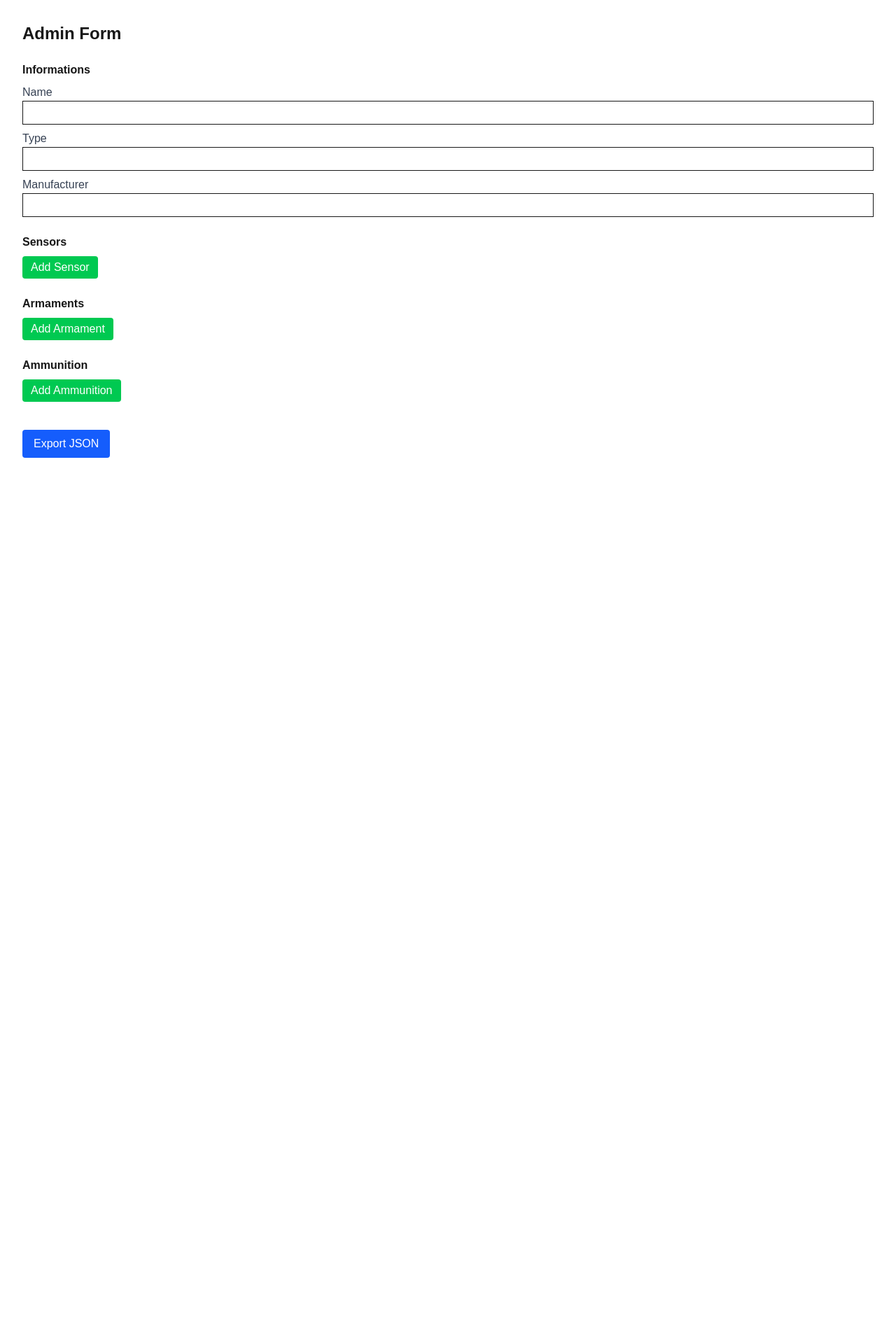
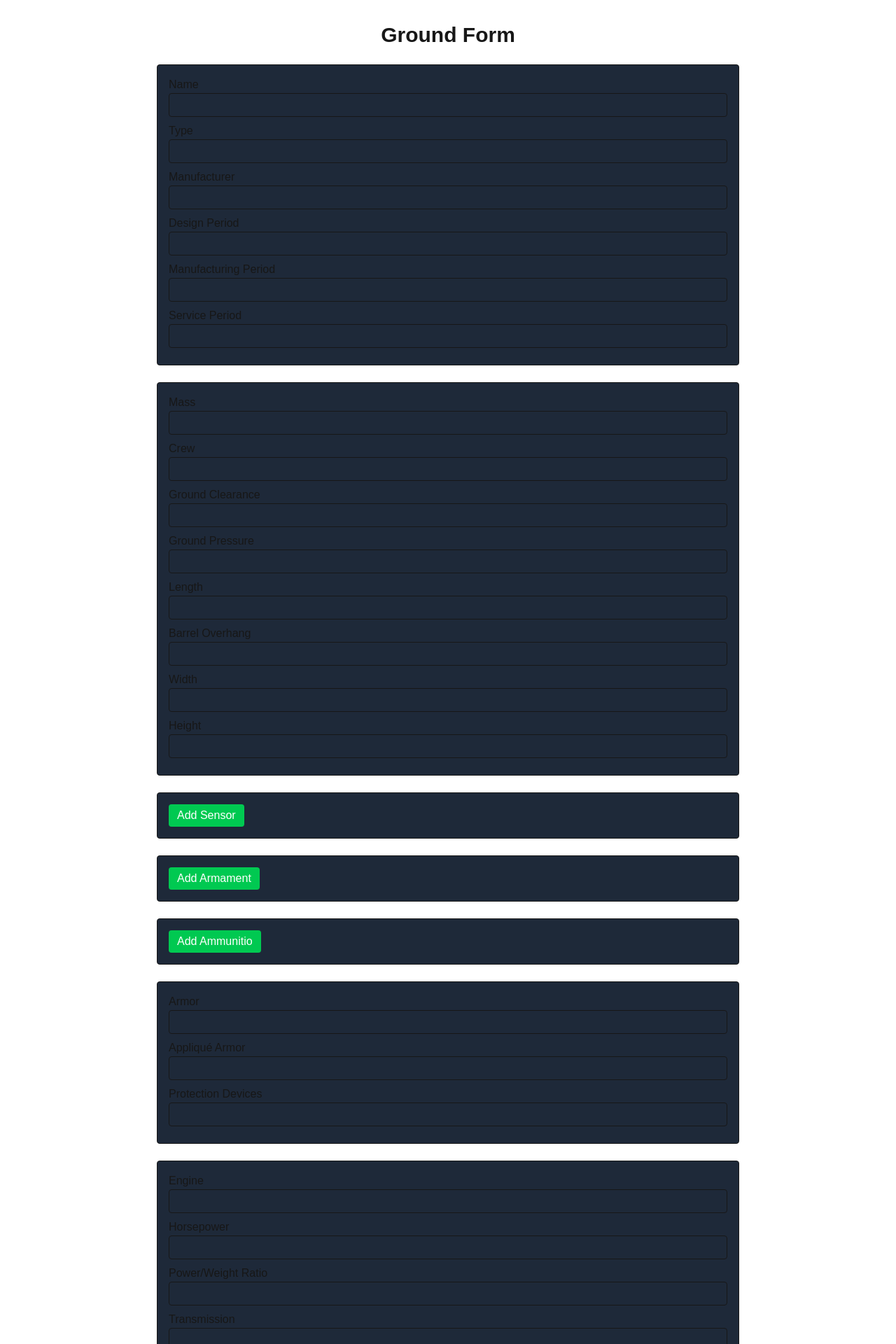
Before and after one commit to SirKalany/Strife-Article-Maker, a Next.js app: page /ground in a window 1280 px wide. Shown: the top 1920 px of the page at 70% size. Before the commit the page ends 800 px from the top, so only its background shows below. Built offline with nearby package versions, Linux system fonts and the light colour scheme.

Commit message:
Added all infos to ground

```diff
--- a/src/app/ground/page.tsx
+++ b/src/app/ground/page.tsx
@@ -24,172 +24,174 @@ type Ammunition = {
 };
 
 export default function AdminForm() {
+  // === State for each block ===
   const [infos, setInfos] = useState<InfoField[]>([
     { label: "Name", value: "" },
     { label: "Type", value: "" },
     { label: "Manufacturer", value: "" },
+    { label: "Design Period", value: "" },
+    { label: "Manufacturing Period", value: "" },
+    { label: "Service Period", value: "" },
+  ]);
+
+  const [dimensions, setDimensions] = useState<InfoField[]>([
+    { label: "Mass", value: "" },
+    { label: "Crew", value: "" },
+    { label: "Ground Clearance", value: "" },
+    { label: "Ground Pressure", value: "" },
+    { label: "Length", value: "" },
+    { label: "Barrel Overhang", value: "" },
+    { label: "Width", value: "" },
+    { label: "Height", value: "" },
   ]);
 
   const [sensors, setSensors] = useState<Sensor[]>([]);
   const [armaments, setArmaments] = useState<Armament[]>([]);
   const [ammunitions, setAmmunitions] = useState<Ammunition[]>([]);
+  const [protection, setProtection] = useState<InfoField[]>([
+    { label: "Armor", value: "" },
+    { label: "Appliqué Armor", value: "" },
+    { label: "Protection Devices", value: "" },
+  ]);
+  const [automotive, setAutomotive] = useState<InfoField[]>([
+    { label: "Engine", value: "" },
+    { label: "Horsepower", value: "" },
+    { label: "Power/Weight Ratio", value: "" },
+    { label: "Transmission", value: "" },
+    { label: "Gearbox", value: "" },
+    { label: "Suspension", value: "" },
+    { label: "Fuel Type", value: "" },
+    { label: "Fuel Capacity", value: "" },
+  ]);
+  const [performances, setPerformances] = useState<InfoField[]>([
+    { label: "Operational Range", value: "" },
+    { label: "On Road Speed", value: "" },
+    { label: "Cross-Country Speed", value: "" },
+    { label: "Amphibious", value: "" },
+  ]);
 
   // === Handlers ===
-  const handleInfoChange = (idx: number, value: string) => {
-    const copy = [...infos];
+  const handleFieldChange = (setter: any, idx: number, value: string) => {
+    const copy = [...setter];
     copy[idx].value = value;
-    setInfos(copy);
+    setter(copy);
   };
 
-  const addSensor = () => setSensors([...sensors, { Name: "", Type: "", Purpose: "" }]);
-  const removeSensor = (idx: number) => setSensors(sensors.filter((_, i) => i !== idx));
-  const updateSensor = (idx: number, field: keyof Sensor, value: string) => {
-    const copy = [...sensors];
-    copy[idx][field] = value;
-    setSensors(copy);
-  };
+  const renderFields = (fields: InfoField[], setter: any) =>
+    fields.map((field, idx) => (
+      <div key={idx} className="mb-2">
+        <label className="block font-medium">{field.label}</label>
+        <input
+          type="text"
+          value={field.value}
+          onChange={(e) => {
+            const copy = [...fields];
+            copy[idx].value = e.target.value;
+            setter(copy);
+          }}
+          className="border rounded p-1 w-full"
+        />
+      </div>
+    ));
 
-  const addArmament = () =>
-    setArmaments([...armaments, { Category: "", Name: "", Mount: "", Ammunition: "", Stabilizer: "" }]);
-  const removeArmament = (idx: number) => setArmaments(armaments.filter((_, i) => i !== idx));
-  const updateArmament = (idx: number, field: keyof Armament, value: string) => {
-    const copy = [...armaments];
-    copy[idx][field] = value;
-    setArmaments(copy);
-  };
-
-  const addAmmunition = () => setAmmunitions([...ammunitions, { Name: "", Type: "", Velocity: "", Mass: "" }]);
-  const removeAmmunition = (idx: number) => setAmmunitions(ammunitions.filter((_, i) => i !== idx));
-  const updateAmmunition = (idx: number, field: keyof Ammunition, value: string) => {
-    const copy = [...ammunitions];
-    copy[idx][field] = value;
-    setAmmunitions(copy);
-  };
+  const renderList = (
+    list: any[],
+    setter: any,
+    fields: string[],
+    emptyTemplate: any,
+    title: string
+  ) => (
+    <>
+      {list.map((item, idx) => (
+        <div key={idx} className="border rounded p-2 mb-3 relative shadow-sm">
+          {fields.map((field) => (
+            <div key={field} className="mb-1">
+              <label className="block font-medium">{field}</label>
+              <input
+                type="text"
+                value={item[field] || ""}
+                onChange={(e) => {
+                  const copy = [...list];
+                  copy[idx][field] = e.target.value;
+                  setter(copy);
+                }}
+                className="border rounded p-1 w-full"
+              />
+            </div>
+          ))}
+          <button
+            type="button"
+            onClick={() => setter(list.filter((_, i) => i !== idx))}
+            className="absolute top-2 right-2 bg-red-500 text-white px-2 py-1 rounded hover:bg-red-600"
+          >
+            Remove
+          </button>
+        </div>
+      ))}
+      <button
+        type="button"
+        onClick={() => setter([...list, emptyTemplate])}
+        className="bg-green-500 text-white px-3 py-1 rounded hover:bg-green-600"
+      >
+        Add {title.slice(0, -1)}
+      </button>
+    </>
+  );
 
   const exportJSON = () => {
     const json = {
       INFORMATIONS: Object.fromEntries(infos.map((i) => [i.label, i.value])),
+      DIMENSIONS: Object.fromEntries(dimensions.map((i) => [i.label, i.value])),
       SENSORS: sensors,
       ARMAMENT: armaments,
       "AVAILABLE AMMUNITION": ammunitions,
+      PROTECTION: Object.fromEntries(protection.map((i) => [i.label, i.value])),
+      AUTOMOTIVE: Object.fromEntries(automotive.map((i) => [i.label, i.value])),
+      PERFORMANCES: Object.fromEntries(performances.map((i) => [i.label, i.value])),
     };
     console.log(JSON.stringify(json, null, 2));
     alert("Check console for JSON output!");
   };
 
   return (
-    <div className="p-8 space-y-6">
-      <h1 className="text-2xl font-bold">Admin Form</h1>
+    <div className="p-8 space-y-6 max-w-4xl mx-auto">
+      <h1 className="text-3xl font-bold mb-6 text-center">Ground Form</h1>
 
-      <section className="space-y-2">
-        <h2 className="font-semibold">Informations</h2>
-        {infos.map((info, idx) => (
-          <div key={idx}>
-            <label className="block text-gray-700">{info.label}</label>
-            <input
-              type="text"
-              value={info.value}
-              onChange={(e) => handleInfoChange(idx, e.target.value)}
-              className="border p-1 w-full"
-            />
-          </div>
-        ))}
+      {/* Blocks */}
+      <section className="border rounded p-4 bg-gray-800">{renderFields(infos, setInfos)}</section>
+      <section className="border rounded p-4 bg-gray-800">{renderFields(dimensions, setDimensions)}</section>
+      <section className="border rounded p-4 bg-gray-800">{renderList(sensors, setSensors, ["Name", "Type", "Purpose"], { Name: "", Type: "", Purpose: "" }, "Sensors")}</section>
+      <section className="border rounded p-4 bg-gray-800">
+        {renderList(
+          armaments,
+          setArmaments,
+          ["Category", "Name", "Mount", "Ammunition", "Vertical Guidance", "Horizontal Guidance", "Stabilizer"],
+          { Category: "", Name: "", Mount: "", Ammunition: "", "Vertical Guidance": "", "Horizontal Guidance": "", Stabilizer: "" },
+          "Armaments"
+        )}
       </section>
+      <section className="border rounded p-4 bg-gray-800">
+        {renderList(
+          ammunitions,
+          setAmmunitions,
+          ["Name", "Type", "Velocity", "Penetration", "Mass", "Explosive Mass", "TNT Equivalent"],
+          { Name: "", Type: "", Velocity: "", Penetration: "", Mass: "", "Explosive Mass": "", "TNT Equivalent": "" },
+          "Ammunition"
+        )}
+      </section>
+      <section className="border rounded p-4 bg-gray-800">{renderFields(protection, setProtection)}</section>
+      <section className="border rounded p-4 bg-gray-800">{renderFields(automotive, setAutomotive)}</section>
+      <section className="border rounded p-4 bg-gray-800">{renderFields(performances, setPerformances)}</section>
 
-      <section className="space-y-2">
-        <h2 className="font-semibold">Sensors</h2>
-        {sensors.map((sensor, idx) => (
-          <div key={idx} className="border p-2 space-y-1 relative">
-            {(["Name", "Type", "Purpose"] as (keyof Sensor)[]).map((field) => (
-              <div key={field}>
-                <label>{field}</label>
-                <input
-                  type="text"
-                  value={sensor[field]}
-                  onChange={(e) => updateSensor(idx, field, e.target.value)}
-                  className="border p-1 w-full"
-                />
-              </div>
-            ))}
-            <button
-              type="button"
-              onClick={() => removeSensor(idx)}
-              className="absolute top-2 right-2 bg-red-500 text-white px-2 py-1 rounded"
-            >
-              Remove
-            </button>
-          </div>
-        ))}
-        <button type="button" onClick={addSensor} className="bg-green-500 text-white px-3 py-1 rounded">
-          Add Sensor
+      <div className="text-center mt-6">
+        <button
+          type="button"
+          onClick={exportJSON}
+          className="bg-blue-600 text-white px-6 py-3 rounded hover:bg-blue-700"
+        >
+          Export JSON
         </button>
-      </section>
-
-      <section className="space-y-2">
-        <h2 className="font-semibold">Armaments</h2>
-        {armaments.map((arm, idx) => (
-          <div key={idx} className="border p-2 space-y-1 relative">
-            {(["Category", "Name", "Mount", "Ammunition", "Vertical Guidance", "Horizontal Guidance", "Stabilizer"] as (keyof Armament)[]).map(
-              (field) => (
-                <div key={field}>
-                  <label>{field}</label>
-                  <input
-                    type="text"
-                    value={arm[field] || ""}
-                    onChange={(e) => updateArmament(idx, field, e.target.value)}
-                    className="border p-1 w-full"
-                  />
-                </div>
-              )
-            )}
-            <button
-              type="button"
-              onClick={() => removeArmament(idx)}
-              className="absolute top-2 right-2 bg-red-500 text-white px-2 py-1 rounded"
-            >
-              Remove
-            </button>
-          </div>
-        ))}
-        <button type="button" onClick={addArmament} className="bg-green-500 text-white px-3 py-1 rounded">
-          Add Armament
-        </button>
-      </section>
-
-      <section className="space-y-2">
-        <h2 className="font-semibold">Ammunition</h2>
-        {ammunitions.map((ammo, idx) => (
-          <div key={idx} className="border p-2 space-y-1 relative">
-            {(["Name", "Type", "Velocity", "Penetration", "Mass", "Explosive Mass", "TNT Equivalent"] as (keyof Ammunition)[]).map(
-              (field) => (
-                <div key={field}>
-                  <label>{field}</label>
-                  <input
-                    type="text"
-                    value={ammo[field] || ""}
-                    onChange={(e) => updateAmmunition(idx, field, e.target.value)}
-                    className="border p-1 w-full"
-                  />
-                </div>
-              )
-            )}
-            <button
-              type="button"
-              onClick={() => removeAmmunition(idx)}
-              className="absolute top-2 right-2 bg-red-500 text-white px-2 py-1 rounded"
-            >
-              Remove
-            </button>
-          </div>
-        ))}
-        <button type="button" onClick={addAmmunition} className="bg-green-500 text-white px-3 py-1 rounded">
-          Add Ammunition
-        </button>
-      </section>
-
-      <button type="button" onClick={exportJSON} className="bg-blue-600 text-white px-4 py-2 rounded mt-4">
-        Export JSON
-      </button>
+      </div>
     </div>
   );
 }
```
